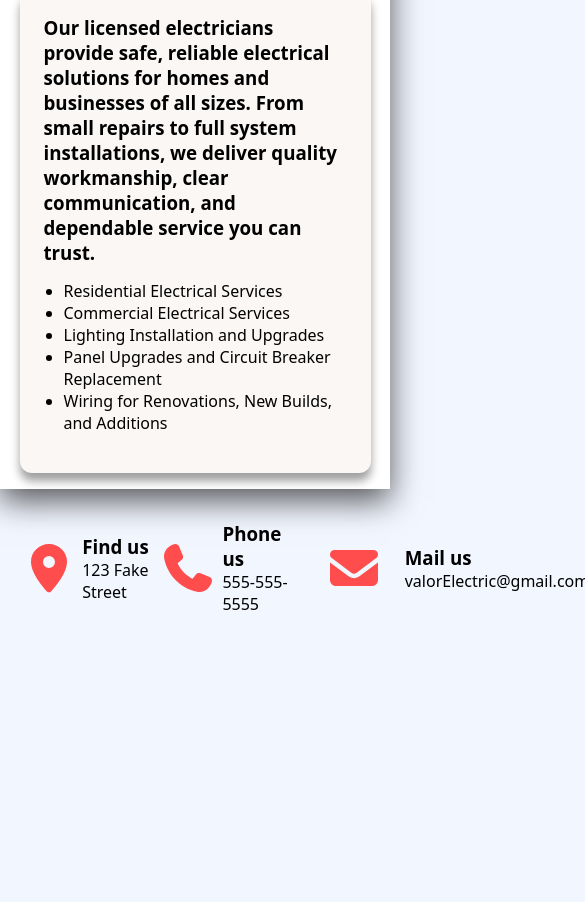
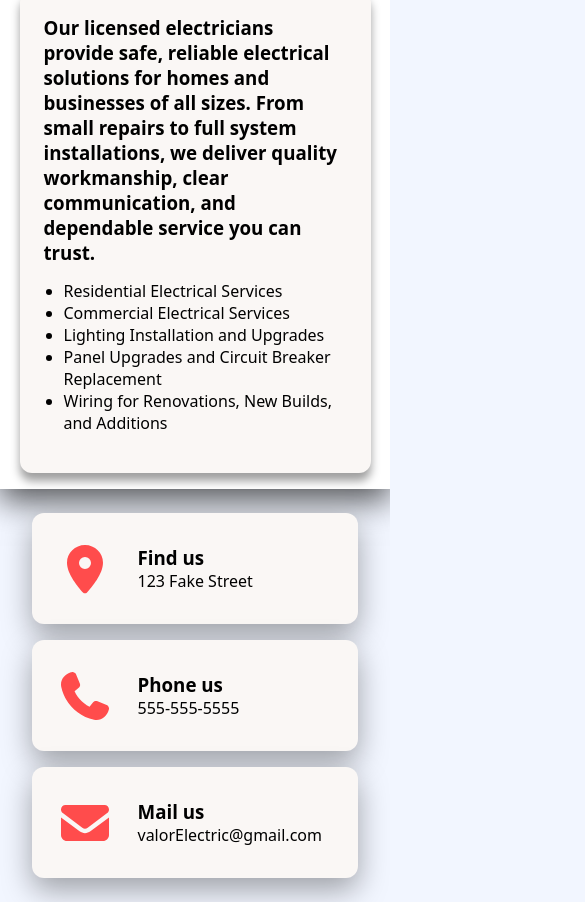
Before and after one commit to Plofland/ValorElectric, a React (Vite) app: page / in a window 390 px wide. Shown: the part 571-1473 px from the top of the page, 585 px wide, since content can reach past the window. Before the commit the page ends 1218 px from the top, so only its background shows below. Built offline with nearby package versions, Linux system fonts and the light colour scheme.

Commit message:
add mobile responsive, match bg to header

```diff
--- a/src/components/Footer.tsx
+++ b/src/components/Footer.tsx
@@ -59,15 +59,27 @@ const ContactContainer = styled.div`
 	display: flex;
 	justify-content: space-evenly;
 	padding: 1rem 2rem;
+	/* background-color: #f2f6ff; */
+
+	/* Check the border of the container */
+	/* border: 1px solid #000000; */
+
+	@media (max-width: 768px) {
+		flex-direction: column;
+	}
 `;
 
 const ContactCard = styled.a`
 	display: flex;
+	align-items: center;
 	width: 100%;
 	min-height: 100px;
 	text-decoration: none;
 	color: inherit;
 	cursor: pointer;
+	background-color: #faf7f5;
+
+	/* border: 1px solid #000000; */
 
 	&:hover {
 		background: rgba(0, 0, 0, 0.05);
@@ -75,6 +87,13 @@ const ContactCard = styled.a`
 
 	&.static {
 		cursor: default;
+	}
+
+	@media (max-width: 768px) {
+		padding: 1rem;
+		margin: 0.5rem 0;
+		border-radius: 12px;
+		box-shadow: 0 12px 30px rgba(0, 0, 0, 0.35);
 	}
 `;
 
@@ -88,6 +107,8 @@ const IconContainer = styled.div`
 `;
 
 const ContactText = styled.div`
+	/* border: 1px solid #000000; */
+
 	display: flex;
 	flex-direction: column;
 	justify-content: center;
```
